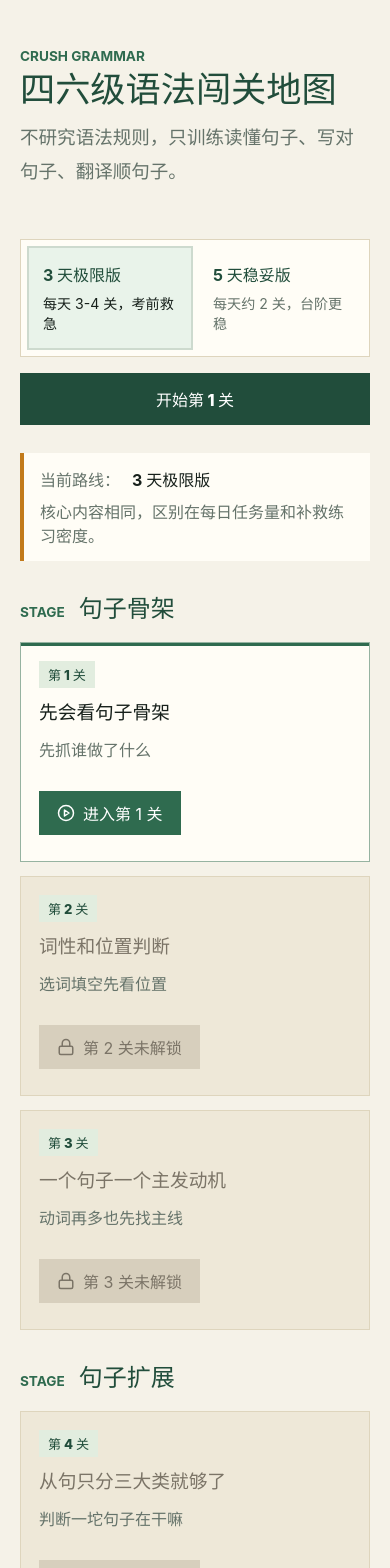
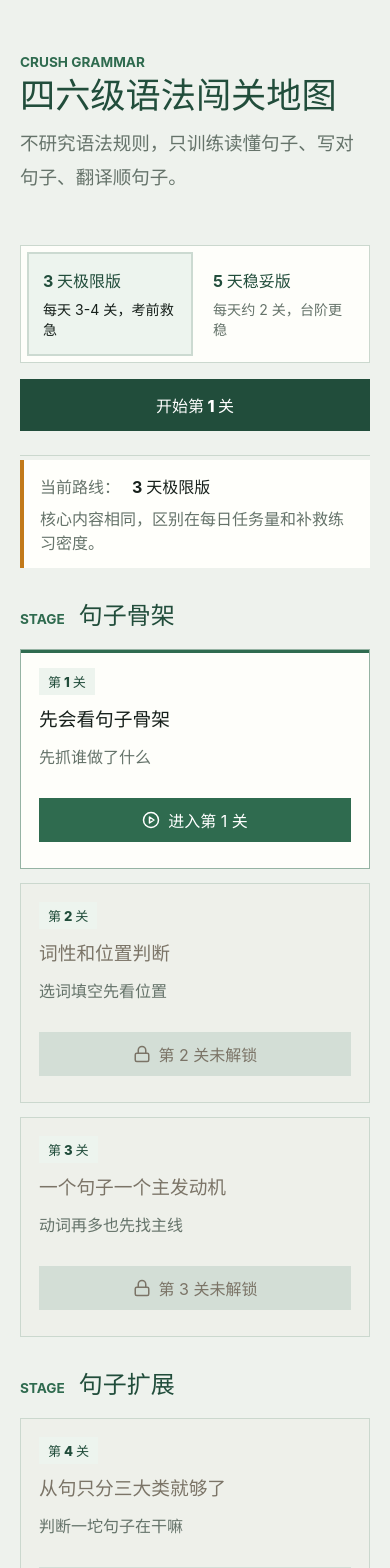
Before and after one commit to SSSophist/CrushGrammar, a React (Vite) app: page / in a window 390 px wide. Shown: the top 1568 px of the page. Built offline with nearby package versions, Linux system fonts and the light colour scheme.

Commit message:
style: polish first slice layout

```diff
--- a/src/styles.css
+++ b/src/styles.css
@@ -1,15 +1,15 @@
 :root {
   font-family: Inter, ui-sans-serif, system-ui, -apple-system, BlinkMacSystemFont, "Segoe UI", sans-serif;
   color: #17201b;
-  background: #f5f2e8;
-  --paper: #fffdf6;
-  --paper-strong: #f8f1dc;
+  background: #eef2ed;
+  --paper: #fffffb;
+  --paper-strong: #edf4ee;
   --ink: #17201b;
   --muted: #65736a;
   --green: #2f6b4f;
   --green-dark: #214d3b;
   --amber: #c27a1a;
-  --line: #ded5bd;
+  --line: #cbd8ce;
   --danger: #b4453d;
   --info: #315a74;
   font-synthesis: none;
@@ -22,6 +22,7 @@
 
 body {
   margin: 0;
+  background: #eef2ed;
 }
 
 button,
@@ -58,6 +59,12 @@ button {
   cursor: pointer;
 }
 
+button:focus-visible,
+a:focus-visible {
+  outline: 3px solid rgba(49, 90, 116, 0.36);
+  outline-offset: 2px;
+}
+
 button:disabled {
   cursor: not-allowed;
 }
@@ -67,7 +74,8 @@ button:disabled {
   grid-template-columns: minmax(0, 1fr) 420px;
   gap: 32px;
   align-items: start;
-  padding: 28px 0 24px;
+  padding: 34px 0 24px;
+  border-bottom: 1px solid var(--line);
 }
 
 .home-intro h1 {
@@ -96,7 +104,7 @@ button:disabled {
   gap: 8px;
   padding: 8px;
   border: 1px solid var(--line);
-  background: var(--paper);
+  background: rgba(255, 255, 251, 0.92);
 }
 
 .route-option {
@@ -111,7 +119,7 @@ button:disabled {
 
 .route-option[aria-pressed='true'] {
   color: var(--ink);
-  background: #e9f3ea;
+  background: var(--paper-strong);
   outline: 2px solid rgba(47, 107, 79, 0.24);
 }
 
@@ -201,7 +209,7 @@ button:disabled {
   gap: 12px;
   padding: 18px;
   border: 1px solid var(--line);
-  background: var(--paper);
+  background: rgba(255, 255, 251, 0.96);
 }
 
 .level-card.is-open {
@@ -211,14 +219,14 @@ button:disabled {
 
 .level-card.is-locked {
   color: #7b7467;
-  background: #eee8d8;
+  background: #eef0ea;
 }
 
 .level-number {
   width: fit-content;
   padding: 4px 9px;
   color: var(--green-dark);
-  background: #e2eddf;
+  background: var(--paper-strong);
   font-size: 0.82rem;
   font-weight: 800;
 }
@@ -241,7 +249,7 @@ button:disabled {
 
 .level-action:disabled {
   color: #7b7467;
-  background: #d7cfbd;
+  background: #d3ded6;
 }
 
 .lesson-preview {
@@ -334,7 +342,7 @@ button:disabled {
 .last-review,
 .term-sidebar {
   border: 1px solid var(--line);
-  background: var(--paper);
+  background: rgba(255, 255, 251, 0.97);
 }
 
 .lesson-section,
@@ -370,7 +378,7 @@ button:disabled {
 .practice-shell {
   padding: 18px;
   border: 1px solid var(--line);
-  background: #fbf7eb;
+  background: #f8faf6;
 }
 
 .step-card h3,
@@ -413,7 +421,7 @@ blockquote {
 
 .exam-callout-warning {
   border-left-color: var(--amber);
-  background: #fff5dd;
+  background: #fff6df;
 }
 
 .exam-callout-warning strong {
@@ -445,7 +453,7 @@ blockquote {
 .term-card {
   padding: 14px;
   border: 1px solid var(--line);
-  background: #fbf7eb;
+  background: #f8faf6;
 }
 
 .term-card h3 {
@@ -554,7 +562,7 @@ blockquote {
   border: 1px solid var(--line);
   color: var(--ink);
   text-align: left;
-  background: #fbf7eb;
+  background: #f8faf6;
 }
 
 .answer-option span {
@@ -603,7 +611,7 @@ blockquote {
 
 .error-summary {
   border-left-color: var(--amber);
-  background: #fff7e7;
+  background: #fff6df;
 }
 
 .error-summary.is-clear {
@@ -621,7 +629,7 @@ blockquote {
   gap: 8px;
   padding: 14px;
   border: 1px solid var(--line);
-  background: var(--paper);
+  background: #fffffb;
 }
 
 .summary-item div {
@@ -637,14 +645,14 @@ blockquote {
 
 .remediation-pending {
   border-left-color: var(--amber);
-  background: #fff7e7;
+  background: #fff6df;
 }
 
 .remediation-panel {
   display: grid;
   gap: 14px;
   border-left-color: var(--amber);
-  background: #fff7e7;
+  background: #fff6df;
 }
 
 .remediation-panel h3,
@@ -682,6 +690,12 @@ blockquote {
     grid-template-columns: 1fr;
   }
 
+  .primary-action,
+  .text-action,
+  .level-action {
+    width: 100%;
+  }
+
   .lesson-layout,
   .scene-grid {
     grid-template-columns: 1fr;
```
